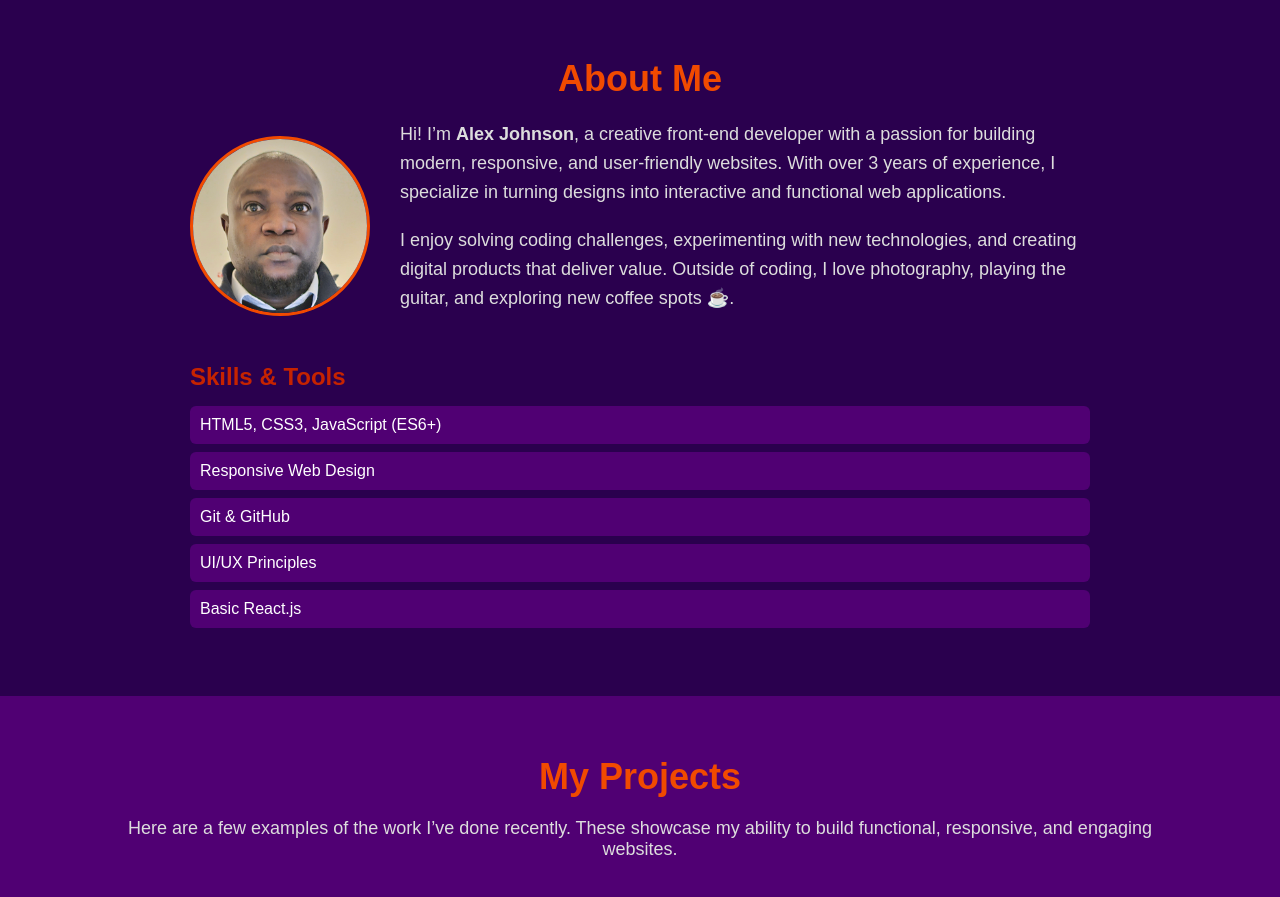
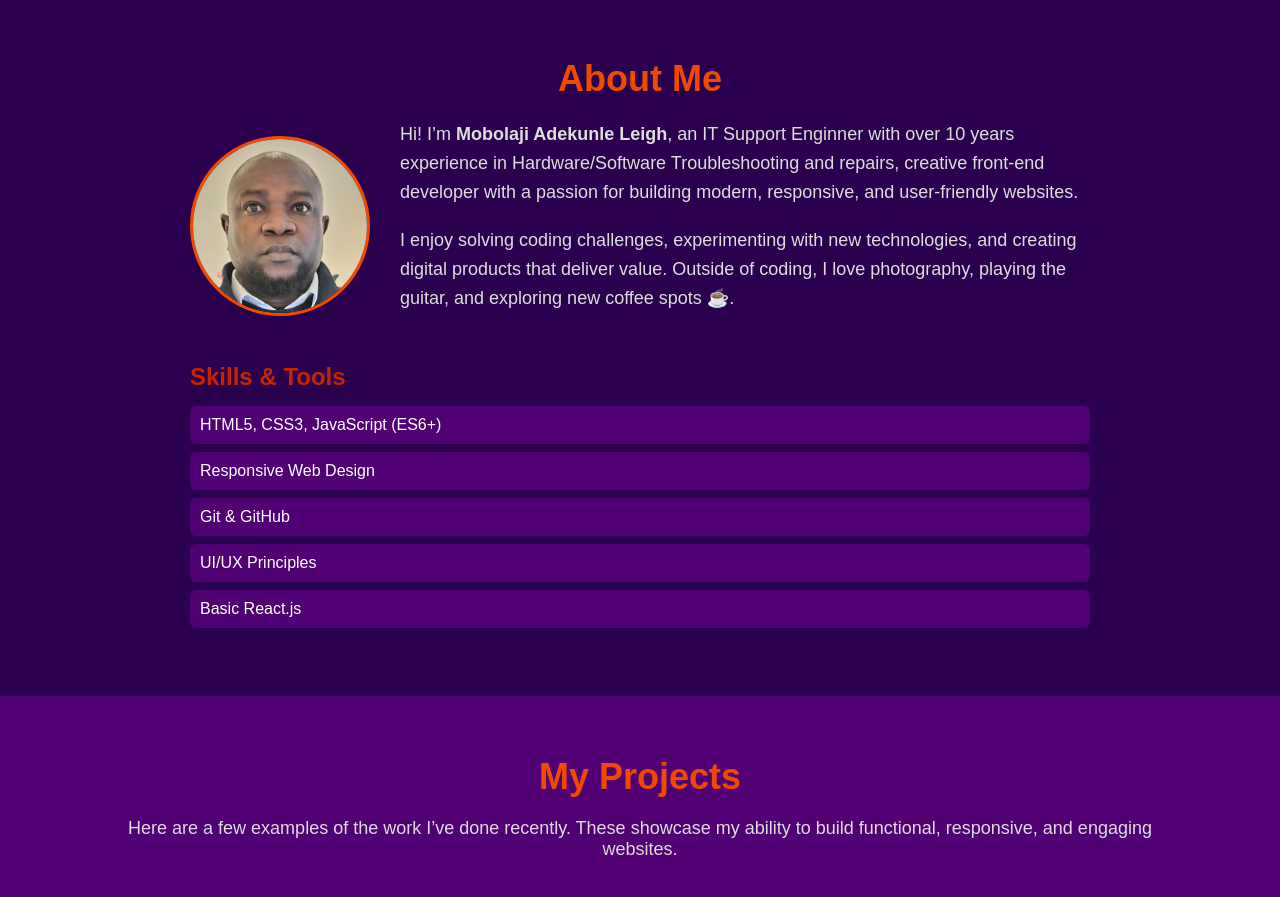
Before and after one commit to beejaylee79/My-website, a plain HTML site: page index.html in a window 1280 px wide. Shown: the part 860-1757 px from the top of the page. Drawn offline with Linux system fonts and the light colour scheme.

Commit message:
after update

```diff
--- a/index.html
+++ b/index.html
@@ -43,10 +43,11 @@
         <!-- Text content -->
         <div class="about-text">
           <p>
-            Hi! I’m <strong>Alex Johnson</strong>, a creative front-end developer with a passion
+            Hi! I’m <strong>Mobolaji Adekunle Leigh</strong>, an IT Support Enginner with over 10 years
+             experience in Hardware/Software Troubleshooting and repairs,
+            creative front-end developer with a passion
             for building modern, responsive, and user-friendly websites.
-            With over 3 years of experience, I specialize in turning designs into interactive
-            and functional web applications.
+
           </p>
           <p>
             I enjoy solving coding challenges, experimenting with new technologies,
```
